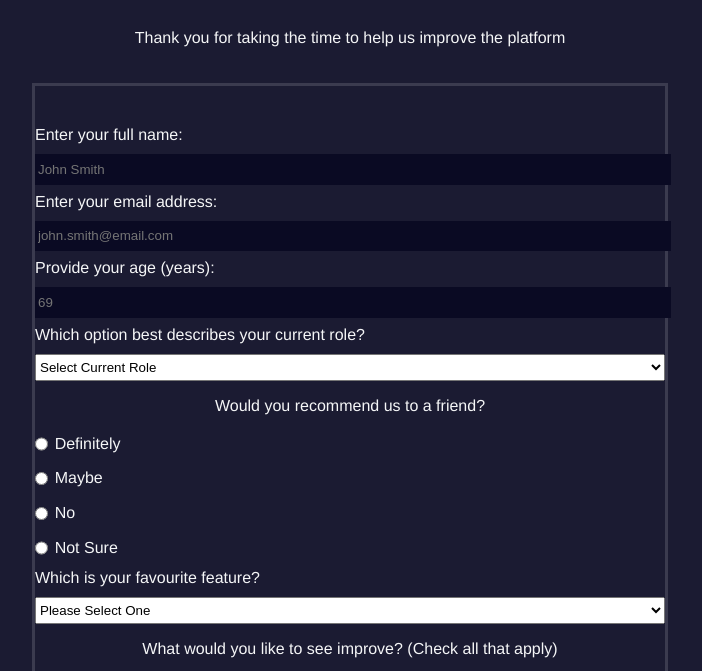
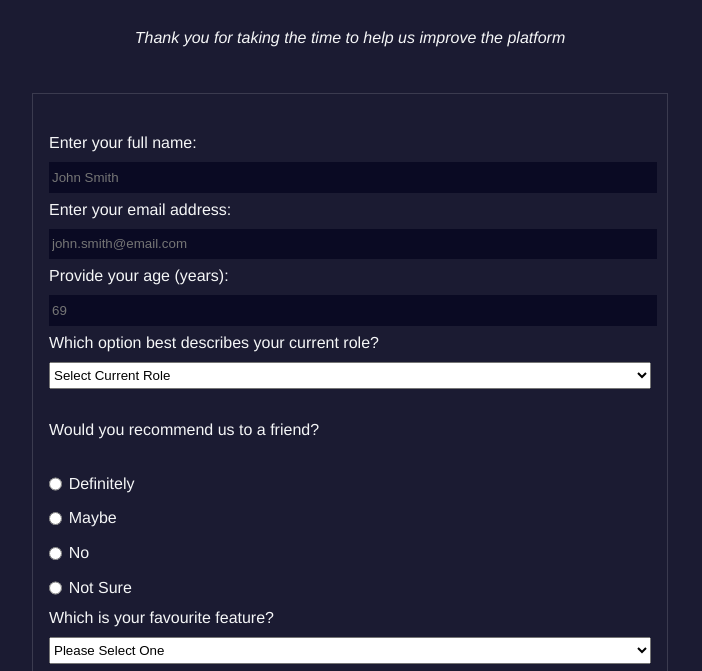
Before and after one commit to Jmcfrln/survey-form-project, a plain HTML site: page index.html in a window 1280 px wide. Shown: the part 72-743 px from the top of the page, without its empty margins (290-992 px from the left). Drawn offline with Linux system fonts and the light colour scheme.

Commit message:
Add additional Styles
Clean up presentaiton of survey form. Fix type in html to
match id="description".

```diff
--- a/index.html
+++ b/index.html
@@ -10,7 +10,7 @@
 
 <body>
     <h1 id="title">Please Complete This Brief Survey</h1>
-    <p id="desription">Thank you for taking the time to help us improve the platform</p>
+    <p id="description">Thank you for taking the time to help us improve the platform</p>
 <div class="survey">
 
 <form id="survey-form">
@@ -60,7 +60,7 @@
         </select>
     </label>
 
-    <p id="rec">What would you like to see improve? (Check all that apply)</p>
+    <p id="imp">What would you like to see improve? (Check all that apply)</p>
 
         <label for="option-1"><input id="option-1" type="checkbox"
             name="improvement" class="inline" />Option 1 </label>
--- a/styles.css
+++ b/styles.css
@@ -11,10 +11,12 @@ body {
         background-color: #1b1b32;
         margin-left: auto;
         margin-right: auto;
-        padding: 20px;
+        padding: 30px;
         min-width: 50%;
         max-width: 500px;
   }
+
+
 
   h1,
   p {
@@ -24,14 +26,18 @@ body {
 
  fieldset {
     padding: 2rem 0;
-    border: 3px solid #3b3b4f;
+    border: 1px solid #3b3b4f;
  }
 
  label {
     display: block;
     align-items: start;
     margin: 0.5rem 0;
-  }
+    padding: 1em;
+    padding-top: 0;
+    padding-bottom: 0;
+}
+
 
   input,
   textarea,
@@ -63,3 +69,13 @@ body {
     border-color: white;
     min-width: 300px;
   }
+
+  #description {
+    font-style: italic;
+  }
+
+  #rec,
+  #imp {
+    text-align: left;
+    padding: 1em;
+}
```
